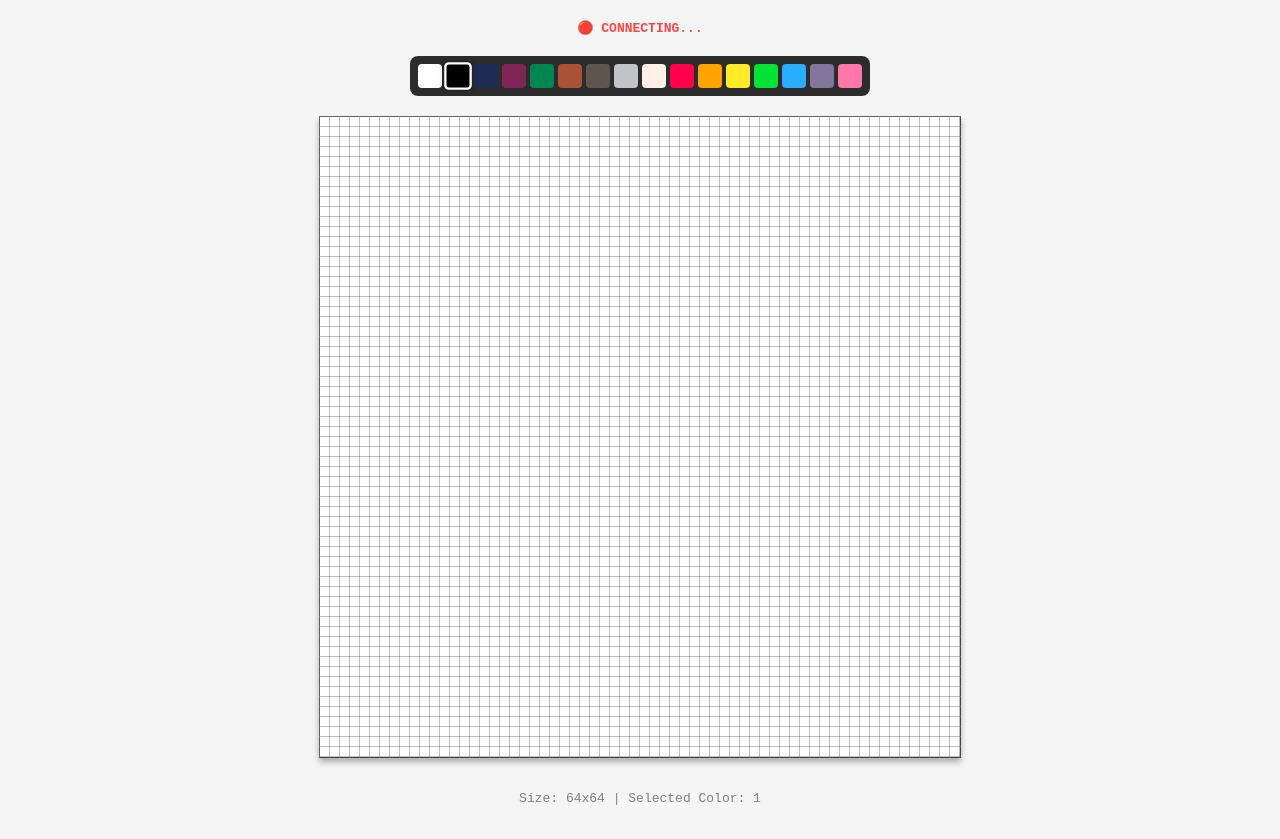
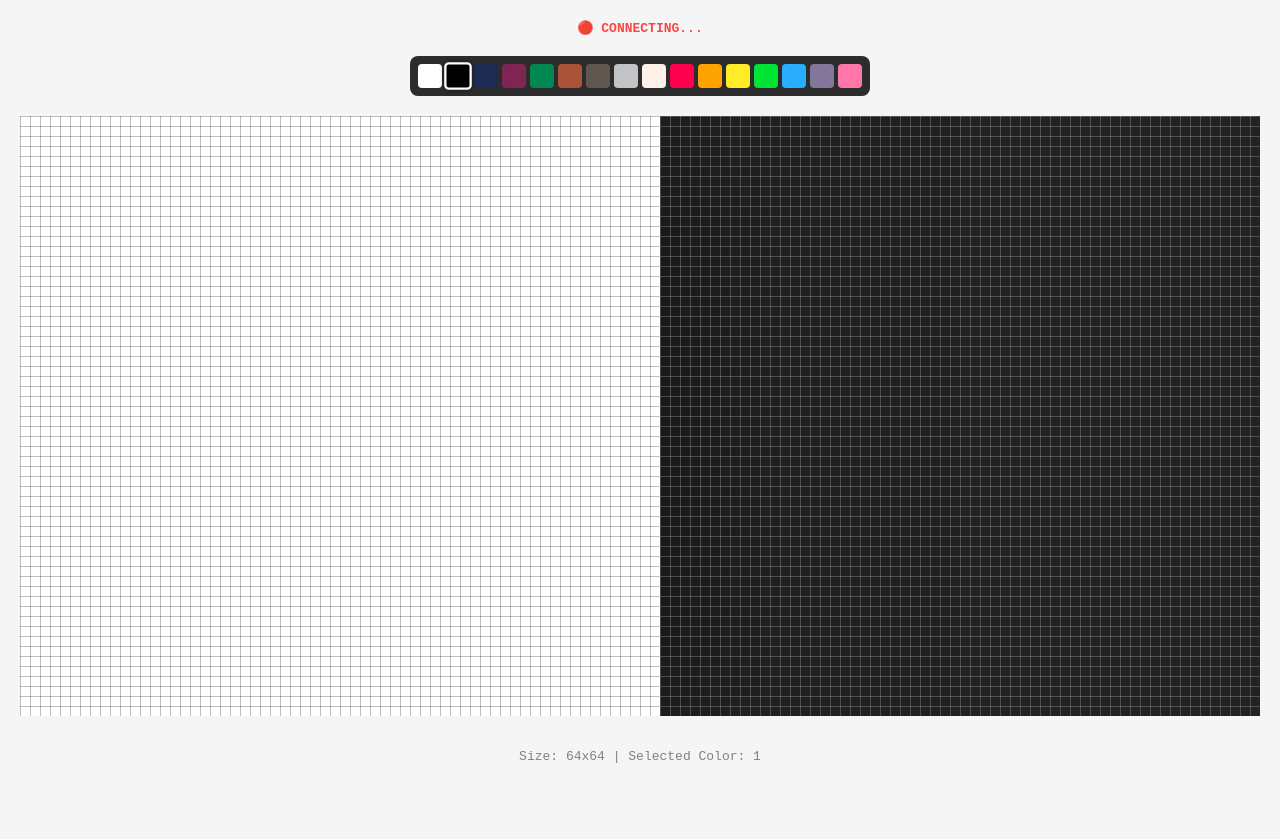
Before and after one commit to pixie-git/pixie, a Vue app in the folder client/: page /play/1 in a window 1280 px wide. After the commit the page ends 800 px from the top, so only its background shows below. Built offline with nearby package versions, Linux system fonts and the light colour scheme; no server answers; sample sign-in values are in the browser's storage.

Commit message:
PIX-40: implement canvas navigation (zoom/pan) and 1:1 rendering

```diff
--- a/client/src/components/editor/PixelCanvas.vue
+++ b/client/src/components/editor/PixelCanvas.vue
@@ -7,9 +7,9 @@ const props = withDefaults(defineProps<{
   pixels: Uint8Array;
   palette: string[];
   pixelUpdateEvent: { x: number; y: number; colorIndex: number } | { x: number; y: number; colorIndex: number }[] | null;
-  zoom?: number;
+  initialZoom?: number;
 }>(), {
-  zoom: 10
+  initialZoom: 10
 });
 
 // Emits stroke events
@@ -20,6 +20,13 @@ const emit = defineEmits<{
 }>();
 
 const canvasRef = ref<HTMLCanvasElement | null>(null);
+const viewportRef = ref<HTMLDivElement | null>(null);
+
+// Navigation State
+const scale = ref(props.initialZoom);
+const pan = ref({ x: 0, y: 0 });
+const isPanning = ref(false);
+const isSpacePressed = ref(false);
 
 const updatePixel = (x: number, y: number, colorIndex: number) => {
   const canvas = canvasRef.value;
@@ -30,23 +37,18 @@ const updatePixel = (x: number, y: number, colorIndex: number) => {
   const colorHex = props.palette[colorIndex] || '#000000';
 
   ctx.fillStyle = colorHex;
-  ctx.fillRect(
-    x * props.zoom,
-    y * props.zoom,
-    props.zoom,
-    props.zoom
-  );
+  ctx.fillRect(x, y, 1, 1);
 };
 
-// Redraw the entire canvas
+// Redraw the entire canvas (1:1 scaling)
 const drawAll = () => {
   const canvas = canvasRef.value;
   if (!canvas) return;
   const ctx = canvas.getContext('2d');
   if (!ctx) return;
 
-  canvas.width = props.width * props.zoom;
-  canvas.height = props.height * props.zoom;
+  canvas.width = props.width;
+  canvas.height = props.height;
 
   ctx.clearRect(0, 0, canvas.width, canvas.height);
 
@@ -54,11 +56,9 @@ const drawAll = () => {
     for (let x = 0; x < props.width; x++) {
       const index = y * props.width + x;
       const colorIndex = props.pixels[index];
-
       const colorHex = props.palette[colorIndex] || '#000000';
-
       ctx.fillStyle = colorHex;
-      ctx.fillRect(x * props.zoom, y * props.zoom, props.zoom, props.zoom);
+      ctx.fillRect(x, y, 1, 1);
     }
   }
 };
@@ -68,11 +68,16 @@ const getCoords = (e: MouseEvent) => {
   if (!canvas) return null;
 
   const rect = canvas.getBoundingClientRect();
-  const clickX = e.clientX - rect.left;
-  const clickY = e.clientY - rect.top;
 
-  const x = Math.floor(clickX / props.zoom);
-  const y = Math.floor(clickY / props.zoom);
+  // Calculate relative position within the canvas element
+  const relativeX = e.clientX - rect.left;
+  const relativeY = e.clientY - rect.top;
+
+  const scaleX = rect.width / props.width;
+  const scaleY = rect.height / props.height;
+
+  const x = Math.floor(relativeX / scaleX);
+  const y = Math.floor(relativeY / scaleY);
 
   if (x >= 0 && x < props.width && y >= 0 && y < props.height) {
     return { x, y };
@@ -80,7 +85,13 @@ const getCoords = (e: MouseEvent) => {
   return null;
 };
 
+// --- Interaction Handlers ---
+
 const handleMouseDown = (e: MouseEvent) => {
+  if (isSpacePressed.value) {
+    isPanning.value = true;
+    return;
+  }
   const coords = getCoords(e);
   if (coords) {
     emit('stroke-start', coords);
@@ -88,6 +99,14 @@ const handleMouseDown = (e: MouseEvent) => {
 };
 
 const handleMouseMove = (e: MouseEvent) => {
+  // Panning Logic
+  if (isPanning.value) {
+    pan.value.x += e.movementX;
+    pan.value.y += e.movementY;
+    return;
+  }
+
+  // Drawing Logic
   // Check if primary button is pressed
   if (e.buttons !== 1) return;
 
@@ -98,14 +117,80 @@ const handleMouseMove = (e: MouseEvent) => {
 };
 
 const handleMouseUp = () => {
+  if (isPanning.value) {
+    isPanning.value = false;
+  } else {
     emit('stroke-end');
+  }
+};
+
+const handleWheel = (e: WheelEvent) => {
+  e.preventDefault();
+
+  // Standard zoom logic:
+  // newScale = oldScale * (1 + delta)
+
+  const delta = -e.deltaY;
+  const zoomFactor = 1.1;
+  const newScale = delta > 0 ? scale.value * zoomFactor : scale.value / zoomFactor;
+
+  // Clamp scale
+  const MIN_SCALE = 1;
+  const MAX_SCALE = 100;
+  const clampedScale = Math.min(Math.max(newScale, MIN_SCALE), MAX_SCALE);
+
+  if (clampedScale === scale.value) return;
+
+  // Zoom towards mouse cursor
+  if (viewportRef.value) {
+    const rect = viewportRef.value.getBoundingClientRect();
+    const mouseX = e.clientX - rect.left;
+    const mouseY = e.clientY - rect.top;
+
+    // Calculate mouse position relative to the transform origin (top-left of content)
+    // Current World Pos = (MouseScreen - Pan) / OldScale
+    const worldX = (mouseX - pan.value.x) / scale.value;
+    const worldY = (mouseY - pan.value.y) / scale.value;
+
+    // We want World Pos to be under Mouse Screen after Zoom
+    // MouseScreen = WorldPos * NewScale + NewPan
+    // NewPan = MouseScreen - WorldPos * NewScale
+
+    pan.value.x = mouseX - worldX * clampedScale;
+    pan.value.y = mouseY - worldY * clampedScale;
+  }
+
+  scale.value = clampedScale;
+};
+
+// Global Input Listeners for Space key
+const handleKeyDown = (e: KeyboardEvent) => {
+  if (e.code === 'Space' && !e.repeat) {
+    isSpacePressed.value = true;
+  }
+};
+
+const handleKeyUp = (e: KeyboardEvent) => {
+  if (e.code === 'Space') {
+    isSpacePressed.value = false;
+    isPanning.value = false; // Stop dragging if space is released
+  }
 };
 
 onMounted(() => {
   drawAll();
+  window.addEventListener('keydown', handleKeyDown);
+  window.addEventListener('keyup', handleKeyUp);
 });
 
-watch(() => [props.zoom, props.width, props.height, props.pixels, props.palette], drawAll);
+// Cleanup would be good but not strictly requested, adding standard cleanup anyway
+import { onUnmounted } from 'vue';
+onUnmounted(() => {
+  window.removeEventListener('keydown', handleKeyDown);
+  window.removeEventListener('keyup', handleKeyUp);
+});
+
+watch(() => [props.width, props.height, props.pixels, props.palette], drawAll);
 
 // Efficiently handle remote pixel updates - only redraw the changed pixel
 watch(() => props.pixelUpdateEvent, (event) => {
@@ -126,30 +211,66 @@ defineExpose({
 </script>
 
 <template>
-  <div class="canvas-wrapper" :style="{ '--zoom': props.zoom + 'px' }">
-    <div class="grid"></div>
-    <canvas
-      ref="canvasRef"
+  <div
+    class="viewport"
+    ref="viewportRef"
+    @wheel="handleWheel"
     @mousedown="handleMouseDown"
     @mousemove="handleMouseMove"
     @mouseup="handleMouseUp"
     @mouseleave="handleMouseUp"
+    :class="{ 'panning': isSpacePressed, 'dragging': isPanning }"
+  >
+    <div
+      class="grid"
+      :style="{
+        'background-size': `${scale}px ${scale}px`,
+        'background-position': `${pan.x}px ${pan.y}px`,
+        'background-image': `linear-gradient(to right, rgba(255, 255, 255, 0.25) 1px, transparent 1px), linear-gradient(to bottom, rgba(255, 255, 255, 0.25) 1px, transparent 1px)`
+      }"
+    ></div>
+    <div
+      class="transform-layer"
+      :style="{
+        transform: `translate(${pan.x}px, ${pan.y}px) scale(${scale})`
+      }"
+    >
+      <canvas
+        ref="canvasRef"
         class="pixel-canvas"
       ></canvas>
+    </div>
   </div>
 </template>
 
 <style scoped>
-.canvas-wrapper {
+.viewport {
   position: relative;
-  display: inline-block; /* Fits the content */
+  width: 100%;
+  height: 600px; /* Default height, can be overridden */
+  overflow: hidden;
+  background-color: #222;
+  cursor: crosshair;
+  user-select: none;
 }
 
-/*
-  Grid Overlay
-  Uses CSS gradients to create a grid pattern efficiently.
-  Pointer events are disabled so drawing on the canvas underneath works.
-*/
+.viewport.panning {
+  cursor: grab;
+}
+
+.viewport.dragging {
+  cursor: grabbing;
+}
+
+.transform-layer {
+  position: absolute;
+  top: 0;
+  left: 0;
+  transform-origin: 0 0;
+  /* Will-change optimizes compositing */
+  will-change: transform;
+}
+
 .grid {
   position: absolute;
   top: 0;
@@ -157,22 +278,16 @@ defineExpose({
   width: 100%;
   height: 100%;
   pointer-events: none;
-  background-size: var(--zoom) var(--zoom);
-  /* Use difference blend mode so lines act as inversion filters */
   mix-blend-mode: difference;
-  image-rendering: pixelated; /* Fix for variable line thickness */
-  background-image:
-    linear-gradient(to right, rgba(255, 255, 255, 0.25) 1px, transparent 1px),
-    linear-gradient(to bottom, rgba(255, 255, 255, 0.25) 1px, transparent 1px);
-  z-index: 10; /* Ensure it's above the canvas */
+  image-rendering: pixelated;
+  z-index: 10;
 }
 
 .pixel-canvas {
-  display: block; /* Removes default inline spacing */
+  display: block;
   image-rendering: pixelated;
-  border: 1px solid #444;
-  box-shadow: 0 4px 6px rgba(0,0,0,0.3);
   background-color: #fff;
-  cursor: crosshair;
+  /* No border here, viewport has background */
+  box-shadow: 0 0 20px rgba(0,0,0,0.5); /* Shadow to separate canvas from void */
 }
 </style>
--- a/client/src/views/PlayView.vue
+++ b/client/src/views/PlayView.vue
@@ -56,7 +56,7 @@ onMounted(async () => {
       :pixels="pixels"
       :palette="palette"
       :pixel-update-event="pixelUpdateEvent"
-      :zoom="10"
+      :initial-zoom="10"
       @stroke-start="({x, y}) => store.startStroke(x, y)"
       @stroke-move="({x, y}) => store.continueStroke(x, y)"
       @stroke-end="store.endStroke()"
```
Lines whose indentation alone changed are shown as unchanged.
